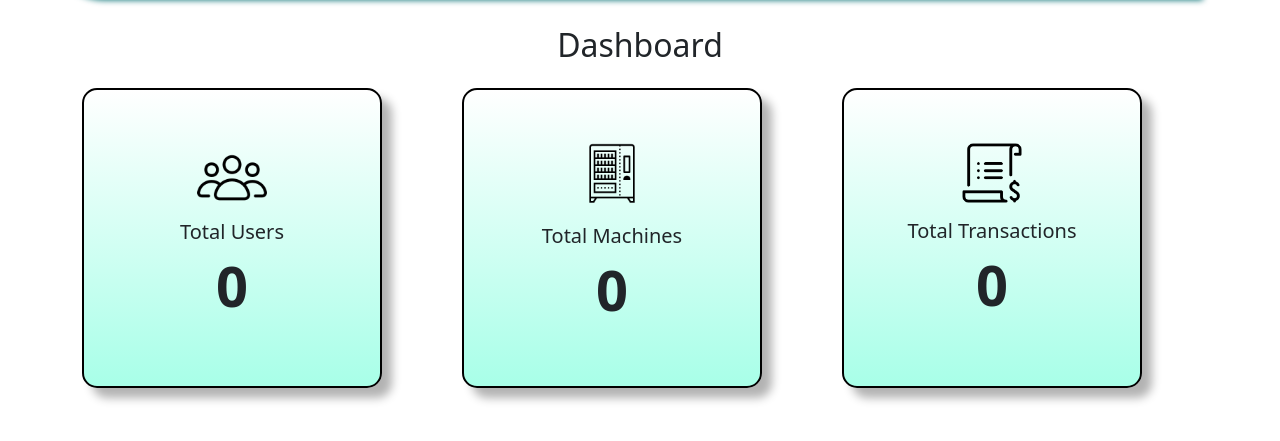
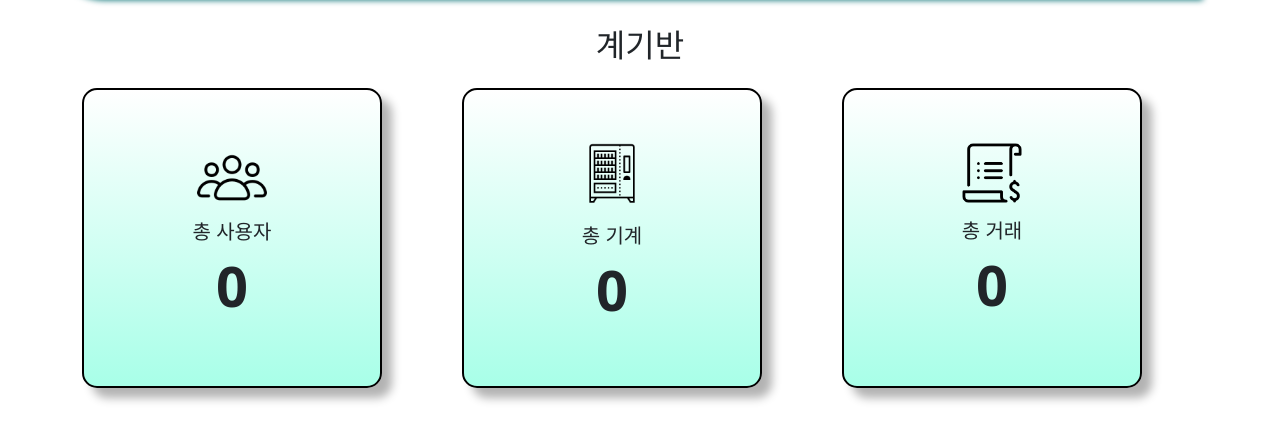
Before and after one commit to praneswara/polygreen, a Flask app: template templates/admin/dashboard.html in a window 1280 px wide. Shown: the part 98-539 px from the top of the page. Run offline with Flask 3, Linux system fonts and the light colour scheme; the template is opened without the code that fills it, so the values that code supplies are empty; some libraries are stand-ins or nearby versions.

Commit message:
Update dashboard.html

```diff
--- a/templates/admin/dashboard.html
+++ b/templates/admin/dashboard.html
@@ -2,7 +2,7 @@
 {% block title %}Dashboard{% endblock %}
 
 {% block content %}
-<h2 class="mb-4 text-center">Dashboard</h2>
+<h2 class="mb-4 text-center">계기반</h2>
 
 <div class="row box">
   <div class="col-md-4">
@@ -10,7 +10,7 @@
       <div class="card-body d-flex justify-content-center align-items-center flex-column">
          <img src="{{ url_for('static', filename='users.png')}}"
                alt="admin image" width="70" height="70" class="mb-2">
-        <h5 class="card-title">Total Users</h5>
+        <h5 class="card-title">총 사용자</h5>
         <p class="display-4 fw-semibold  counter"  data-target="{{ stats.total_users }}">0</p>
       </div>
     </div>
@@ -21,7 +21,7 @@
       <div class="card-body d-flex justify-content-center align-items-center flex-column">
            <img src="{{ url_for('static', filename='vending-machine.png')}}"
                alt="admin image" width="70" height="70"class="mb-3" >
-        <h5 class="card-title">Total Machines</h5>
+        <h5 class="card-title">총 기계</h5>
         <p class="display-4 fw-semibold  counter"   data-target="{{ stats.total_machines }}">0</p>
       </div>
     </div>
@@ -32,7 +32,7 @@
       <div class="card-body d-flex justify-content-center align-items-center flex-column">
          <img src="{{ url_for('static', filename='transaction.png')}}"
                alt="admin image" width="60" height="60" class="mb-3">
-        <h5 class="card-title">Total Transactions</h5>
+        <h5 class="card-title">총 거래</h5>
         <p class="display-4 fw-semibold counter"  data-target="{{ stats.total_transactions }}">0</p>
       </div>
     </div>
```
